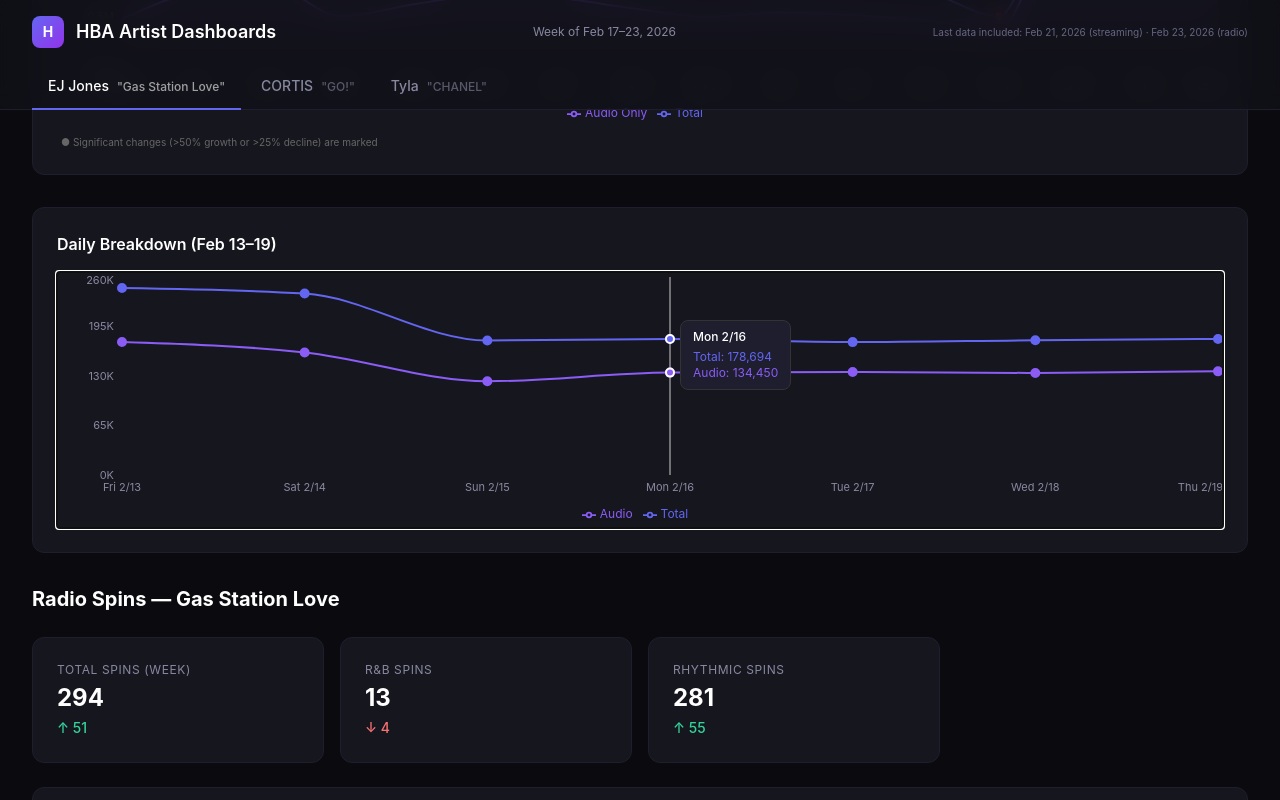
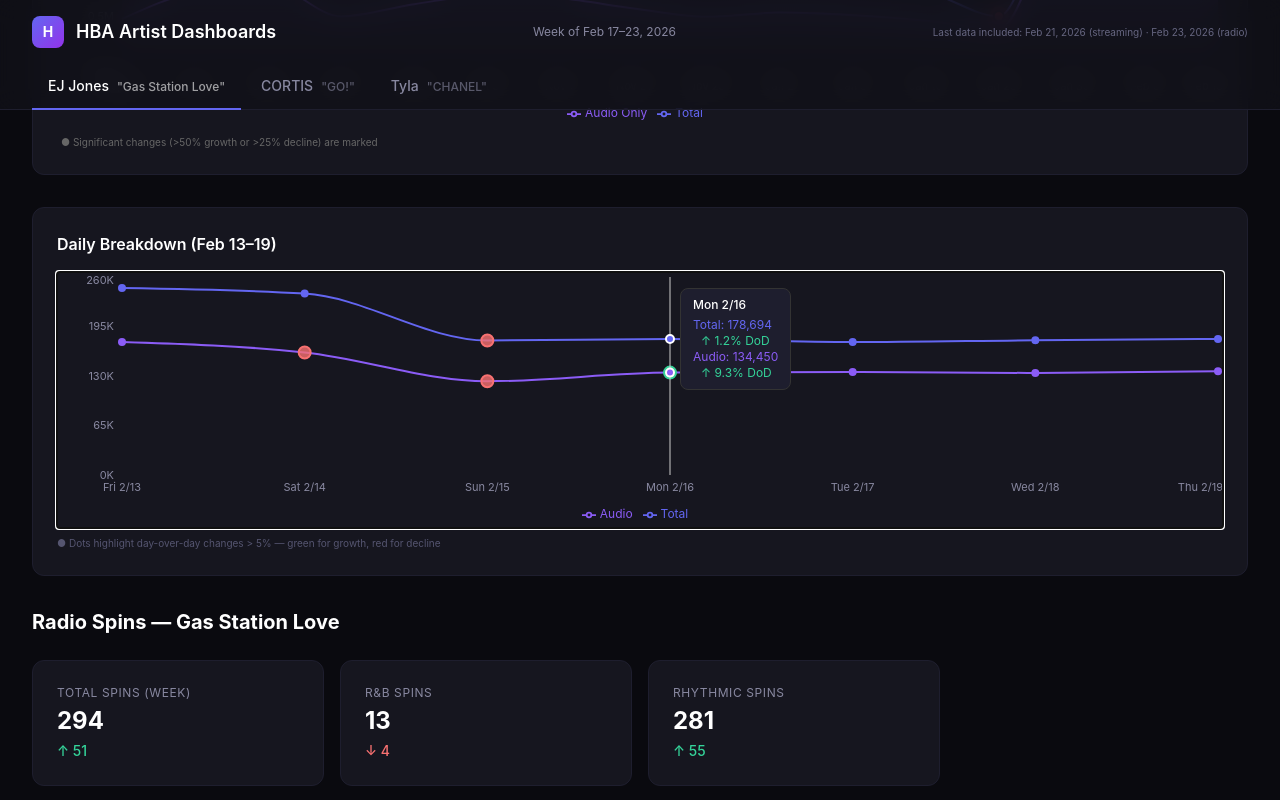
Before and after one commit to it-hbl/hba-artist-dashboards, a Next.js app: page / in a window 1280 px wide. Both pictures are taken after a click on the element 640 px from the left and 1074 px from the top of the page. Shown: the part 674-1474 px from the top of the page. Built offline with nearby package versions, Linux system fonts and the light colour scheme.

Commit message:
feat: add DoD green/red dots to daily breakdown charts

```diff
--- a/src/components/CortisTab.tsx
+++ b/src/components/CortisTab.tsx
@@ -6,6 +6,11 @@ import { cortisPlaylists, cortisRadio, cortisRadioStations } from "@/data/cortis
 import { cortisWeeklyData, cortisDailyData } from "@/data/cortis-streaming";
 import { LineChart, Line, XAxis, YAxis, Tooltip, ResponsiveContainer, Legend } from "recharts";
 import AnnotatedAreaChart from "./AnnotatedAreaChart";
+import { computeDoD, makeDailyDot, makeDailyTooltip } from "./DailyDoD";
+
+const cortisDodData = computeDoD(cortisDailyData);
+const CortisDailyDot = makeDailyDot(cortisDodData);
+const CortisDailyTooltip = makeDailyTooltip(cortisDodData);
 
 const cortisAnnotations = [
   { label: 'Sep 12', pctChange: 53.7, reason: 'Initial release surge — strong first-week momentum for "GO!"' },
@@ -61,16 +66,17 @@ export default function CortisTab() {
         <h3 className="font-semibold text-white mb-4">Daily Breakdown (Feb 13–19)</h3>
         <div className="h-64">
           <ResponsiveContainer width="100%" height="100%">
-            <LineChart data={cortisDailyData}>
+            <LineChart data={cortisDodData}>
               <XAxis dataKey="day" tick={{ fill: '#8888a0', fontSize: 11 }} axisLine={false} tickLine={false} />
               <YAxis tick={{ fill: '#8888a0', fontSize: 11 }} axisLine={false} tickLine={false} tickFormatter={(v) => `${(v / 1000).toFixed(0)}K`} />
-              <Tooltip content={<CustomTooltip />} />
+              <Tooltip content={<CortisDailyTooltip />} />
               <Legend wrapperStyle={{ fontSize: 12 }} />
-              <Line type="monotone" dataKey="total" name="Total" stroke="#6366f1" strokeWidth={2} dot={{ r: 4, fill: '#6366f1' }} />
-              <Line type="monotone" dataKey="audio" name="Audio" stroke="#8b5cf6" strokeWidth={2} dot={{ r: 4, fill: '#8b5cf6' }} />
+              <Line type="monotone" dataKey="total" name="Total" stroke="#6366f1" strokeWidth={2} dot={<CortisDailyDot dataKey="total" />} />
+              <Line type="monotone" dataKey="audio" name="Audio" stroke="#8b5cf6" strokeWidth={2} dot={<CortisDailyDot dataKey="audio" />} />
             </LineChart>
           </ResponsiveContainer>
         </div>
+        <p className="text-[10px] text-[#555570] mt-2">● Dots highlight day-over-day changes {'>'} 5% — green for growth, red for decline</p>
       </Card>
 
       {/* Playlists */}
--- /dev/null
+++ b/src/components/DailyDoD.tsx
@@ -0,0 +1,55 @@
+"use client";
+
+export function computeDoD(data: { day: string; total: number; audio: number }[]) {
+  return data.map((d, i) => {
+    if (i === 0) return { ...d, dodTotal: 0, dodAudio: 0 };
+    const prevTotal = data[i - 1].total;
+    const prevAudio = data[i - 1].audio;
+    return {
+      ...d,
+      dodTotal: prevTotal ? ((d.total - prevTotal) / prevTotal) * 100 : 0,
+      dodAudio: prevAudio ? ((d.audio - prevAudio) / prevAudio) * 100 : 0,
+    };
+  });
+}
+
+export function makeDailyDot(dodData: ReturnType<typeof computeDoD>) {
+  return function DailyDot(props: any) {
+    const { cx, cy, index, dataKey } = props;
+    const defaultColor = dataKey === 'total' ? '#6366f1' : '#8b5cf6';
+    if (index === 0 || !cx || !cy) return <circle cx={cx} cy={cy} r={4} fill={defaultColor} />;
+    const entry = dodData[index];
+    const dod = dataKey === 'total' ? entry?.dodTotal : entry?.dodAudio;
+    if (dod === undefined) return <circle cx={cx} cy={cy} r={4} fill={defaultColor} />;
+    const isSignificant = Math.abs(dod) > 5;
+    const color = dod >= 0 ? '#34d399' : '#f87171';
+    return (
+      <circle cx={cx} cy={cy} r={isSignificant ? 6 : 4} fill={isSignificant ? color : defaultColor} stroke={isSignificant ? color : 'none'} strokeWidth={isSignificant ? 2 : 0} fillOpacity={isSignificant ? 0.8 : 1} />
+    );
+  };
+}
+
+export function makeDailyTooltip(dodData: ReturnType<typeof computeDoD>) {
+  return function DailyTooltip({ active, payload, label }: any) {
+    if (!active || !payload) return null;
+    const entry = dodData.find((d: any) => d.day === label);
+    return (
+      <div className="bg-[#1e1e2e] border border-[#333] rounded-lg px-3 py-2 text-xs">
+        <p className="text-white font-medium mb-1">{label}</p>
+        {payload.map((p: any) => {
+          const dod = p.dataKey === 'total' ? entry?.dodTotal : entry?.dodAudio;
+          return (
+            <div key={p.name}>
+              <p style={{ color: p.color }}>{p.name}: {typeof p.value === 'number' ? p.value.toLocaleString() : p.value}</p>
+              {dod !== undefined && dod !== 0 && (
+                <p className={`${dod >= 0 ? 'text-emerald-400' : 'text-red-400'} ml-2`}>
+                  {dod >= 0 ? '↑' : '↓'} {Math.abs(dod).toFixed(1)}% DoD
+                </p>
+              )}
+            </div>
+          );
+        })}
+      </div>
+    );
+  };
+}
--- a/src/components/EJJonesTab.tsx
+++ b/src/components/EJJonesTab.tsx
@@ -4,12 +4,17 @@ import { RadioSpinsSection } from "./RadioSection";
 import { ejJonesWeeklyData, ejJonesDailyData, ejJonesRadio, ejJonesRadioChart, ejJonesRadioStations } from "@/data/ej-jones";
 import { LineChart, Line, XAxis, YAxis, Tooltip, ResponsiveContainer, Legend } from "recharts";
 import AnnotatedAreaChart from "./AnnotatedAreaChart";
+import { computeDoD, makeDailyDot, makeDailyTooltip } from "./DailyDoD";
 
 const ejAnnotations = [
   { label: 'Oct 17', pctChange: -34.1, reason: 'Post-release cooldown after initial promotional push' },
   { label: 'Jan 23', pctChange: -29.5, reason: 'Pre-spike dip — possible algorithm reset before major playlist add' },
   { label: 'Jan 30', pctChange: 259.2, reason: 'Likely major playlist placement or viral moment driving ~3.6x streaming increase' },
 ];
+
+const ejDailyWithDoD = computeDoD(ejJonesDailyData);
+const EJDailyDot = makeDailyDot(ejDailyWithDoD);
+const EJDailyTooltip = makeDailyTooltip(ejDailyWithDoD);
 
 const CustomTooltip = ({ active, payload, label }: any) => {
   if (!active || !payload) return null;
@@ -61,16 +66,17 @@ export default function EJJonesTab() {
         <h3 className="font-semibold text-white mb-4">Daily Breakdown (Feb 13–19)</h3>
         <div className="h-64">
           <ResponsiveContainer width="100%" height="100%">
-            <LineChart data={ejJonesDailyData}>
+            <LineChart data={ejDailyWithDoD}>
               <XAxis dataKey="day" tick={{ fill: '#8888a0', fontSize: 11 }} axisLine={false} tickLine={false} />
               <YAxis tick={{ fill: '#8888a0', fontSize: 11 }} axisLine={false} tickLine={false} tickFormatter={(v) => `${(v / 1000).toFixed(0)}K`} />
-              <Tooltip content={<CustomTooltip />} />
+              <Tooltip content={<EJDailyTooltip />} />
               <Legend wrapperStyle={{ fontSize: 12 }} />
-              <Line type="monotone" dataKey="total" name="Total" stroke="#6366f1" strokeWidth={2} dot={{ r: 4, fill: '#6366f1' }} />
-              <Line type="monotone" dataKey="audio" name="Audio" stroke="#8b5cf6" strokeWidth={2} dot={{ r: 4, fill: '#8b5cf6' }} />
+              <Line type="monotone" dataKey="total" name="Total" stroke="#6366f1" strokeWidth={2} dot={<EJDailyDot dataKey="total" />} />
+              <Line type="monotone" dataKey="audio" name="Audio" stroke="#8b5cf6" strokeWidth={2} dot={<EJDailyDot dataKey="audio" />} />
             </LineChart>
           </ResponsiveContainer>
         </div>
+        <p className="text-[10px] text-[#555570] mt-2">● Dots highlight day-over-day changes {'>'} 5% — green for growth, red for decline</p>
       </Card>
 
       {/* Radio Spins */}
--- a/src/components/TylaTab.tsx
+++ b/src/components/TylaTab.tsx
@@ -7,6 +7,11 @@ import { tylaWeeklyData, tylaDailyData } from "@/data/tyla-streaming";
 import { DSP_COLORS, dailyTrackerDates, dailyTrackerData, weeklyStreamsData, socialFollowersData, radioData } from "@/data/tyla-extra";
 import { LineChart, Line, XAxis, YAxis, Tooltip, ResponsiveContainer, Legend } from "recharts";
 import AnnotatedAreaChart from "./AnnotatedAreaChart";
+import { computeDoD, makeDailyDot, makeDailyTooltip } from "./DailyDoD";
+
+const tylaDodData = computeDoD(tylaDailyData);
+const TylaDailyDot = makeDailyDot(tylaDodData);
+const TylaDailyTooltip = makeDailyTooltip(tylaDodData);
 
 const tylaAnnotations = [
   { label: 'Nov 14', pctChange: 65.9, reason: 'Major streaming surge — likely new playlist placements or promotional push for "CHANEL"' },
@@ -63,16 +68,17 @@ export default function TylaTab() {
         <h3 className="font-semibold text-white mb-4">Daily Breakdown (Feb 13–19)</h3>
         <div className="h-64">
           <ResponsiveContainer width="100%" height="100%">
-            <LineChart data={tylaDailyData}>
+            <LineChart data={tylaDodData}>
               <XAxis dataKey="day" tick={{ fill: '#8888a0', fontSize: 11 }} axisLine={false} tickLine={false} />
               <YAxis tick={{ fill: '#8888a0', fontSize: 11 }} axisLine={false} tickLine={false} tickFormatter={(v) => `${(v / 1000).toFixed(0)}K`} />
-              <Tooltip content={<CustomTooltip />} />
+              <Tooltip content={<TylaDailyTooltip />} />
               <Legend wrapperStyle={{ fontSize: 12 }} />
-              <Line type="monotone" dataKey="total" name="Total" stroke="#6366f1" strokeWidth={2} dot={{ r: 4, fill: '#6366f1' }} />
-              <Line type="monotone" dataKey="audio" name="Audio" stroke="#8b5cf6" strokeWidth={2} dot={{ r: 4, fill: '#8b5cf6' }} />
+              <Line type="monotone" dataKey="total" name="Total" stroke="#6366f1" strokeWidth={2} dot={<TylaDailyDot dataKey="total" />} />
+              <Line type="monotone" dataKey="audio" name="Audio" stroke="#8b5cf6" strokeWidth={2} dot={<TylaDailyDot dataKey="audio" />} />
             </LineChart>
           </ResponsiveContainer>
         </div>
+        <p className="text-[10px] text-[#555570] mt-2">● Dots highlight day-over-day changes {'>'} 5% — green for growth, red for decline</p>
       </Card>
 
       {/* Daily Platform Tracker */}
```
